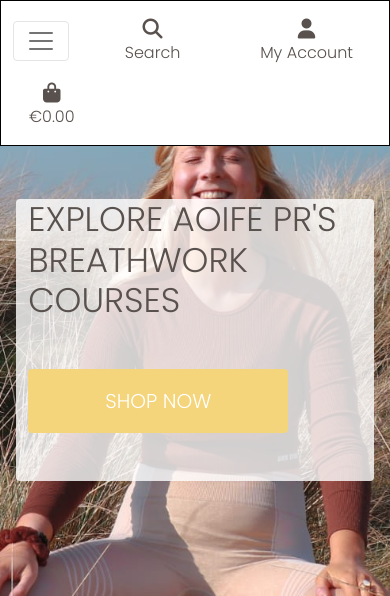
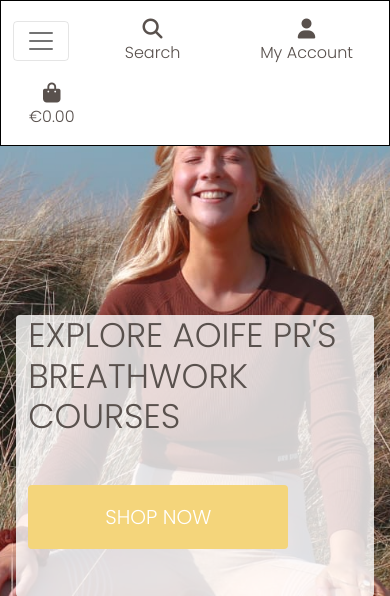
Before and after one commit to ItsAlanK/apr-breathwork, a Django app: page / in a window 390 px wide. Shown: the top 596 px of the page. Run offline with Django 3.2, Linux system fonts and the light colour scheme; some libraries are stand-ins or nearby versions; some web fonts are replaced.

Commit message:
Add padding to main page content on mobile

```diff
--- a/apr_breathwork/static/css/base.css
+++ b/apr_breathwork/static/css/base.css
@@ -91,3 +91,14 @@ body {
         padding-top: 164px;
     }
 }
+
+/* add extra padding to push content below navbar on mobile */
+@media (max-width: 991px) {
+    .header-container {
+        padding-top: 116px;
+    }
+
+    .body {
+        height: calc(100vh - 116px);
+    }
+}
```
